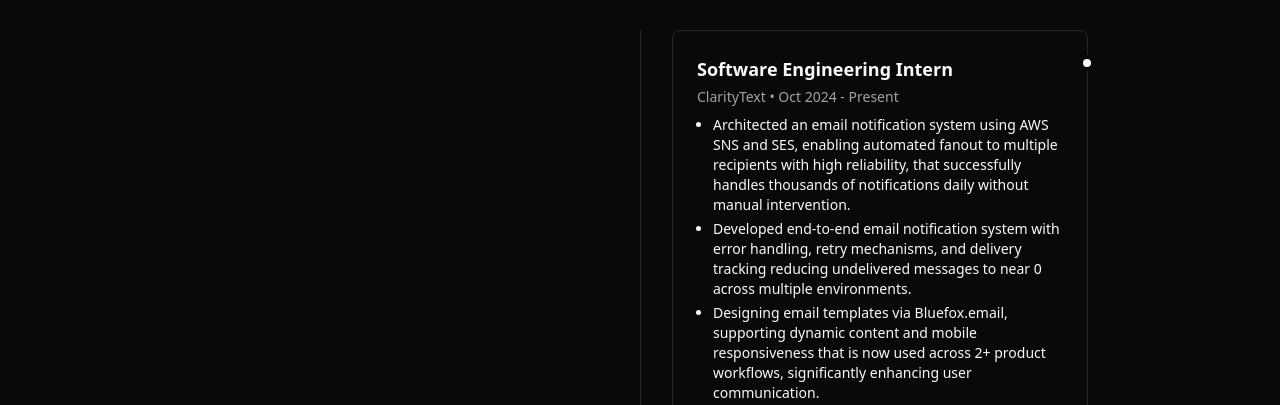
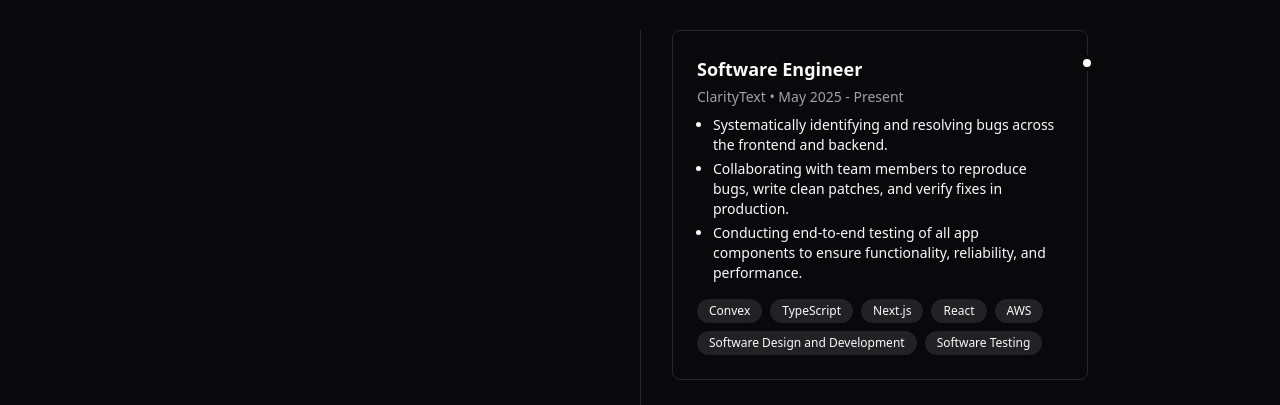
Before and after one commit to PeterDiyo/Portfolio, a Next.js app: page /experience in a window 1280 px wide. Shown: the part 214-619 px from the top of the page. Built offline with nearby package versions, Linux system fonts and the light colour scheme; no server answers.

Commit message:
Added a new work experience

```diff
--- a/src/app/experience/page.tsx
+++ b/src/app/experience/page.tsx
@@ -5,6 +5,25 @@ import { useInView } from "react-intersection-observer";
 import Navbar from "@/components/Navbar";
 
 const experiences = [
+  {
+    title: "Software Engineer",
+    company: "ClarityText",
+    period: "May 2025 - Present",
+    description: [
+      "Systematically identifying and resolving bugs across the frontend and backend.",
+      "Collaborating with team members to reproduce bugs, write clean patches, and verify fixes in production.",
+      "Conducting end-to-end testing of all app components to ensure functionality, reliability, and performance.",
+    ],
+    tech: [
+      "Convex",
+      "TypeScript",
+      "Next.js",
+      "React",
+      "AWS",
+      "Software Design and Development",
+      "Software Testing",
+    ],
+  },
   {
     title: "Software Engineering Intern",
     company: "ClarityText",
```
